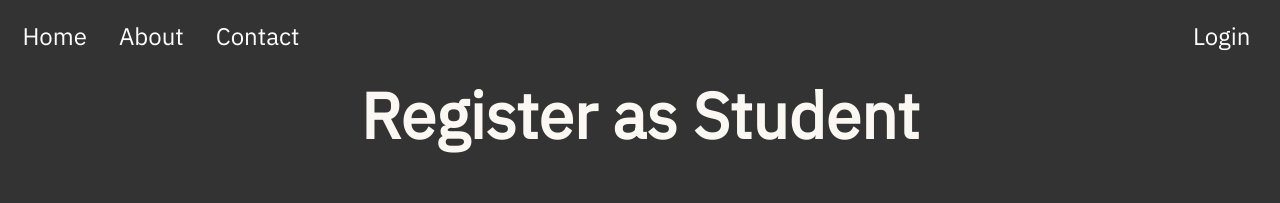
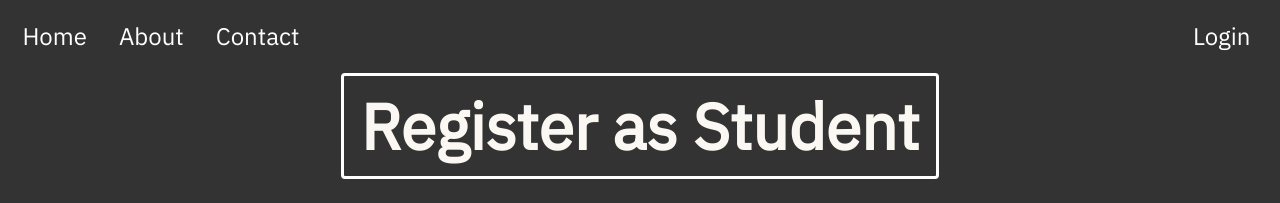
Before and after one commit to CodecoolGlobal/el-proyecte-grande-sprint-1-java-SzPetra, a React (Create React App) app in the folder lnkdoutfrontend/: page /student/registration in a window 1280 px wide. Shown: the top 203 px of the page. Built offline with nearby package versions, Linux system fonts and the light colour scheme; grey boxes are pictures that could not be loaded.

Commit message:
fix: redesigned form

```diff
--- a/lnkdoutfrontend/src/pages/Student/assets/student.css
+++ b/lnkdoutfrontend/src/pages/Student/assets/student.css
@@ -65,3 +65,9 @@ img{
     font-size: 2em;
 
 }
+
+.welcome-register h1 {
+    border: 3px solid white;
+    border-radius: 4px;
+    padding: 8px 16px;
+}
```
